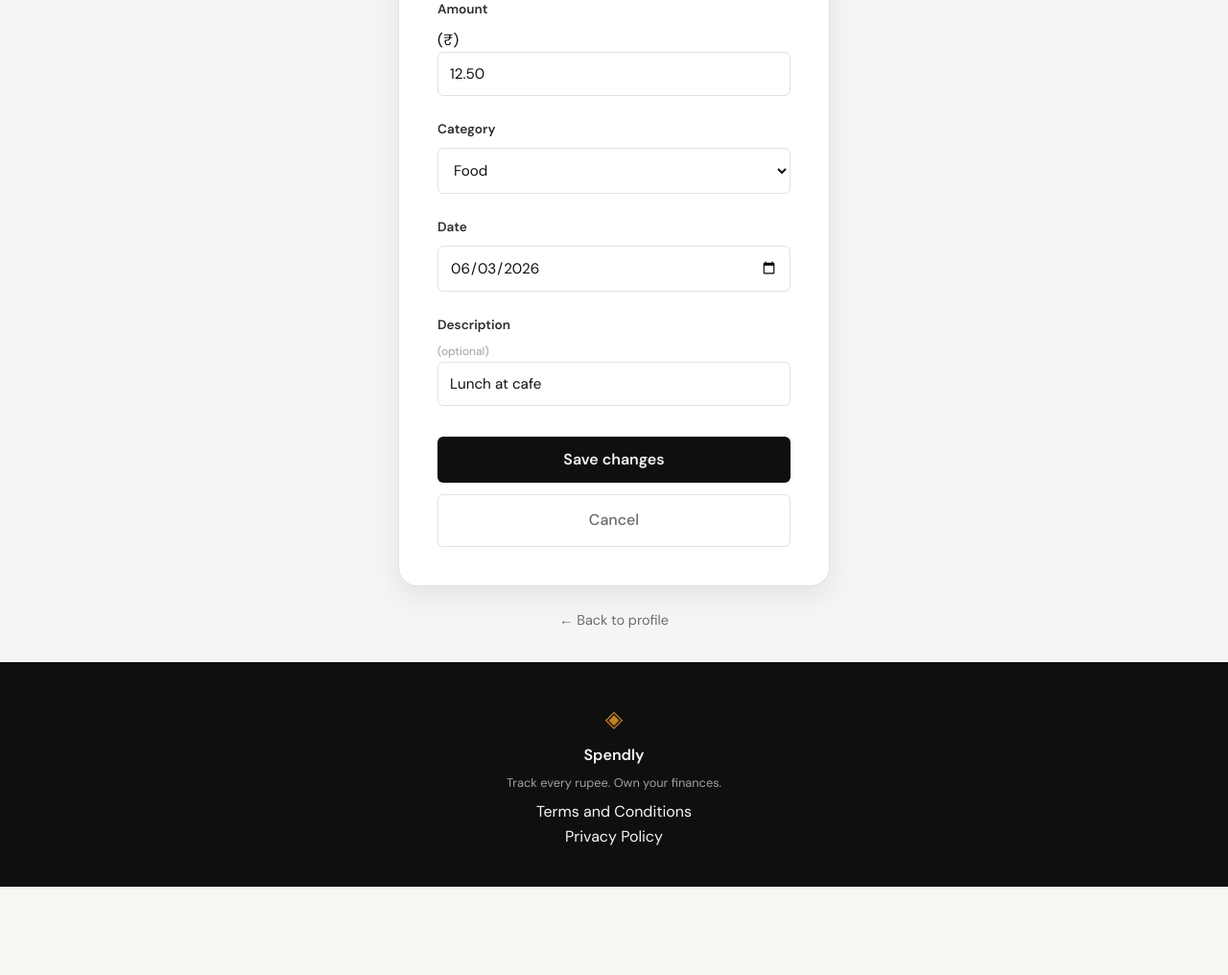
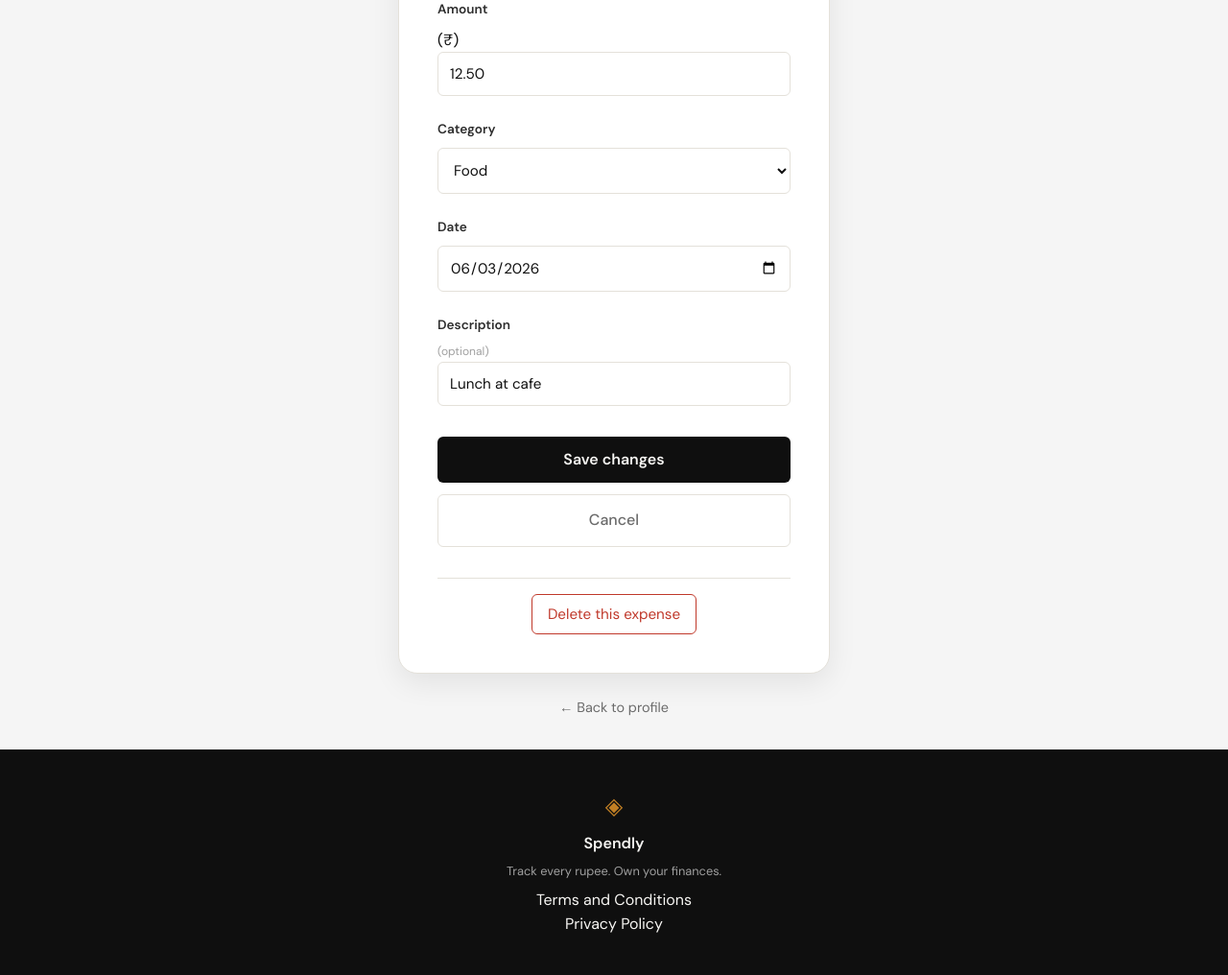
Before and after one commit to ShineAkash/spendly, a Flask app: page /expenses/1/edit in a window 1280 px wide. Shown: the part 243-1259 px from the top of the page at 96% size. Before the commit the page ends 1167 px from the top, so only its background shows below. Run offline with Flask 3, Linux system fonts and the light colour scheme; a user stored in the database is signed in; data comes from the database, SQL or seed files in the repository; some libraries are stand-ins or nearby versions.

Commit message:
feat(expenses): add delete expense functionality
- Add delete_expense helper to database/db.py with ownership guard
- Replace GET /expenses/<id>/delete stub with POST-only view that
  verifies ownership, calls db_delete_expense, flashes success/error,
  and logs via app.logger
- Pass expense_id to edit_expense template
- Register csrf_token as a Jinja global for standalone forms
- Add Delete control to profile row and edit page danger zone

```diff
--- a/app.py
+++ b/app.py
@@ -1,15 +1,20 @@
 from flask import Flask, render_template, flash, redirect, url_for, request, abort
 from datetime import datetime, date as date_cls
 from flask_wtf import FlaskForm
+from flask_wtf.csrf import generate_csrf
 from wtforms import StringField, PasswordField, SubmitField, DecimalField, SelectField, DateField
 from wtforms.validators import DataRequired, Email, EqualTo, Length, NumberRange, ValidationError
 from werkzeug.security import generate_password_hash, check_password_hash
 from flask_login import LoginManager, login_user, logout_user, login_required, current_user
-from database.db import get_db, init_db, seed_db, add_expense as db_add_expense, update_expense as db_update_expense
+from database.db import get_db, init_db, seed_db, add_expense as db_add_expense, update_expense as db_update_expense, delete_expense as db_delete_expense
 import sqlite3
 
 app = Flask(__name__)
 app.config["SECRET_KEY"] = "dev-secret-key-change-in-production"
+
+# Make `{{ csrf_token() }}` available as a Jinja global so standalone (non-FlaskForm) forms
+# can include a CSRF input. Existing FlaskForm-based forms keep using `form.hidden_tag()`.
+app.jinja_env.globals["csrf_token"] = generate_csrf
 
 login_manager = LoginManager()
 login_manager.init_app(app)
@@ -336,17 +341,37 @@ def edit_expense(id):
         except sqlite3.Error:
             app.logger.exception("edit_expense: database update failed")
             flash("Could not save the changes. Please try again.", "error")
-            return render_template("edit_expense.html", form=form)
+            return render_template("edit_expense.html", form=form, expense_id=expense["id"])
 
         flash("Expense updated successfully!", "success")
         return redirect(url_for("profile"))
 
-    return render_template("edit_expense.html", form=form)
+    return render_template("edit_expense.html", form=form, expense_id=expense["id"])
 
 
-@app.route("/expenses/<int:id>/delete")
+@app.route("/expenses/<int:id>/delete", methods=["POST"])
+@login_required
 def delete_expense(id):
-    return "Delete expense — coming in Step 9"
+    db = get_db()
+    row = db.execute(
+        "SELECT id FROM expenses WHERE id = ? AND user_id = ?",
+        (id, current_user.id)
+    ).fetchone()
+    db.close()
+
+    if row is None:
+        abort(404)
+
+    try:
+        db_delete_expense(id, current_user.id)
+    except sqlite3.Error:
+        app.logger.exception("Failed to delete expense id=%s user=%s", id, current_user.id)
+        flash("Could not delete the expense. Please try again.", "error")
+        return redirect(url_for("profile"))
+
+    app.logger.info("Deleted expense id=%s user=%s", id, current_user.id)
+    flash("Expense deleted.", "success")
+    return redirect(url_for("profile"))
 
 
 if __name__ == "__main__":
--- a/database/db.py
+++ b/database/db.py
@@ -103,3 +103,15 @@ def update_expense(expense_id, user_id, amount, category, date, description):
         conn.commit()
     finally:
         conn.close()
+
+
+def delete_expense(expense_id, user_id):
+    conn = get_db()
+    try:
+        conn.execute(
+            "DELETE FROM expenses WHERE id = ? AND user_id = ?",
+            (expense_id, user_id)
+        )
+        conn.commit()
+    finally:
+        conn.close()
--- a/templates/edit_expense.html
+++ b/templates/edit_expense.html
@@ -135,6 +135,27 @@
         font-size: 0.8rem;
         margin-top: 0.35rem;
     }
+    .danger-zone {
+        margin-top: 2rem;
+        padding-top: 1rem;
+        border-top: 1px solid var(--border, #e5e7eb);
+        text-align: center;
+    }
+    .btn-danger-outline {
+        background: transparent;
+        color: var(--danger, #dc2626);
+        border: 1px solid var(--danger, #dc2626);
+        padding: 0.5rem 1rem;
+        border-radius: var(--radius-sm, 6px);
+        cursor: pointer;
+        font: inherit;
+        font-family: var(--font-body);
+        font-size: 0.95rem;
+    }
+    .btn-danger-outline:hover {
+        background: var(--danger, #dc2626);
+        color: var(--paper, #ffffff);
+    }
 </style>
 {% endblock %}
 
@@ -183,6 +204,14 @@
                 <a href="{{ url_for('profile') }}" class="btn-cancel">Cancel</a>
            </div>
        </form>
+       <div class="danger-zone">
+           <form method="post"
+                 action="{{ url_for('delete_expense', id=expense_id) }}"
+                 onsubmit="return confirm('Delete this expense permanently? This cannot be undone.');">
+               <input type="hidden" name="csrf_token" value="{{ csrf_token() }}"/>
+               <button type="submit" class="btn-danger-outline">Delete this expense</button>
+           </form>
+       </div>
    </div>
     <a href="{{ url_for('profile') }}" class="back-link">← Back to profile</a>
 </div>
```
Also changed, not shown: templates/profile.html (+24 -0 lines), .claude/specs/09-delete-expense.md (added).
